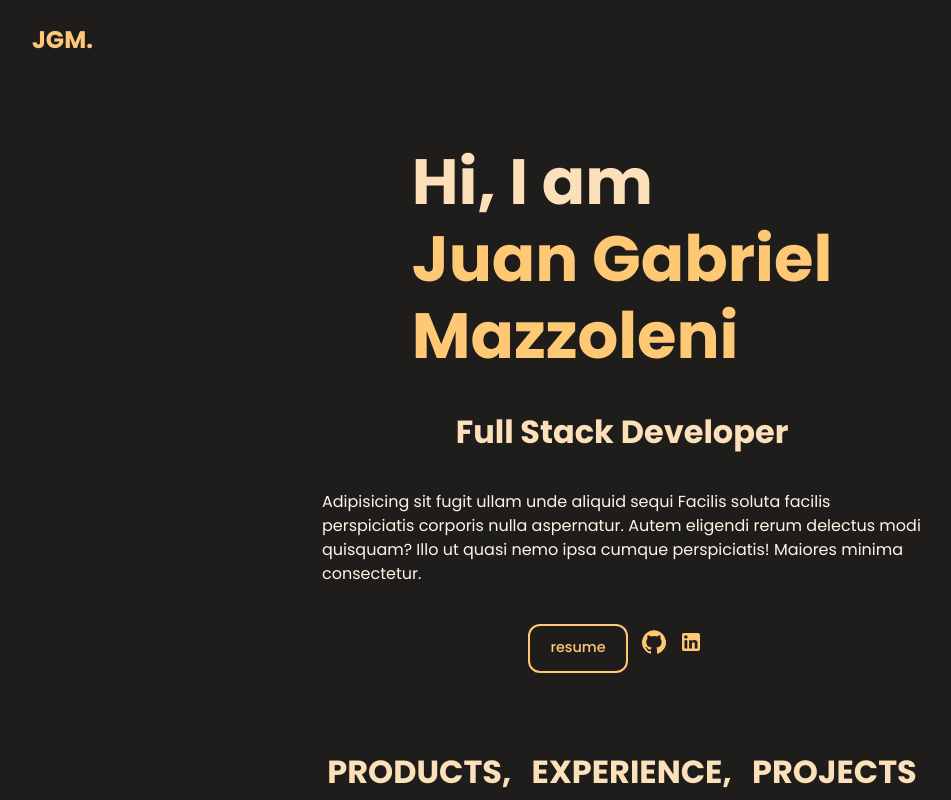
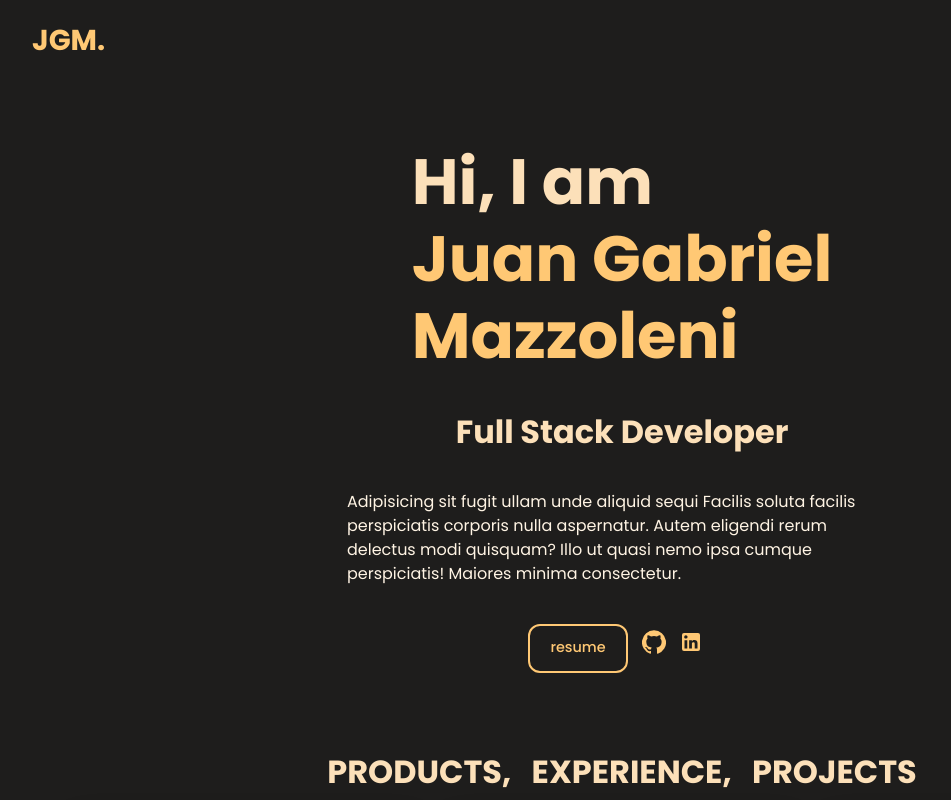
Before and after one commit to gabmzzn/portfolio, a Next.js app: page / in a window 1280 px wide. Shown: the top 800 px of the page, without its empty margins (18-969 px from the left). Built offline with nearby package versions, Linux system fonts and the light colour scheme.

Commit message:
scroll fix

```diff
--- a/components/About/About.module.css
+++ b/components/About/About.module.css
@@ -1,6 +1,6 @@
 .about {
 	flex-direction: column;
-	margin-top: 9em;
+	padding-top: 9em;
 }
 
 .name {
@@ -9,11 +9,14 @@
 
 .role {
 	margin-top: 1.2em;
+	text-align: center;
+	padding: 0 25px;
 }
 
 .desc {
 	font-size: 1rem;
 	max-width: 600px;
+	padding: 0 25px;
 }
 
 .desc,
--- a/components/Header/Header.js
+++ b/components/Header/Header.js
@@ -14,7 +14,7 @@ const Header = () => {
 
 	return (
 		<header className={`${css.header} ${scroll && css.shadow} center`}>
-			<h3 className={css.name}><a href='#'>JGM.</a></h3>
+			<a href='#'><h3 className={css.name}>JGM.</h3></a>
 			<Navbar />
 		</header>
 	)
--- a/components/Header/Header.module.css
+++ b/components/Header/Header.module.css
@@ -1,6 +1,6 @@
 .header {
 	position: fixed;
-	padding: 0 50px 0 50px;
+	padding: 0 50px;
 	top: 0;
 	left: 0;
 	right: 0;
@@ -20,6 +20,7 @@
 }
 
 .name {
-	color: var(--clr-primary);
+	color: var(--clr-primary) !important;
+	font-size: 1.8rem;
 	line-height: 1;
 }
--- a/components/Header/Navbar/Navbar.module.css
+++ b/components/Header/Navbar/Navbar.module.css
@@ -1,6 +1,6 @@
 .list {
-	font-size: 16px !important;
-	margin-right: 1.5em;
+	font-size: 18px !important;
+	/* margin-right: 1em; */
 	display: flex;
 	transition: visibility 0.3s, opacity 0.3s;
 }
@@ -25,7 +25,7 @@
 	display: none;
 }
 
-@media (max-width: 875px) {
+@media (max-width: 845px) {
 
 	.about {
 		display: block;
--- a/components/ScrollToTop/ScrollToTop.js
+++ b/components/ScrollToTop/ScrollToTop.js
@@ -3,11 +3,11 @@ import ArrowUpwardIcon from '@material-ui/icons/ArrowUpward'
 import css from './ScrollToTop.module.css'
 
 const ScrollToTop = () => {
-	const [isVisible, setIsVisible] = useState('')
+	const [visible, setVisible] = useState('')
 
 	useEffect(() => {
 		const toggleVisibility = () =>
-			window.pageYOffset > 500 ? setIsVisible('') : setIsVisible(css.visible)
+			window.pageYOffset > 500 ? setVisible(css.visible) : setVisible('')
 
 		window.addEventListener('scroll', toggleVisibility)
 		return () => window.removeEventListener('scroll', toggleVisibility)
@@ -15,7 +15,7 @@ const ScrollToTop = () => {
 
 	return (
 		<a href='#'>
-			<div className={`${css.top} ${isVisible}`}>
+			<div className={`${css.top} ${visible}`}>
 				<ArrowUpwardIcon fontSize='large' />
 			</div>
 		</a>
--- a/components/ScrollToTop/ScrollToTop.module.css
+++ b/components/ScrollToTop/ScrollToTop.module.css
@@ -8,7 +8,8 @@
 	border: 2px solid var(--clr-bg-alt);
 	padding: 10px 10px 4px 10px;
 	border-radius: 50%;
-	opacity: 100%;
+	visibility: hidden;
+	opacity: 0%;
 	transition: all 0.4s;
 }
 
@@ -18,10 +19,11 @@
 }
 
 .visible {
-	opacity: 0%;
+	opacity: 100%;
+	visibility: visible;
 }
 
-@media (max-width: 900px) {
+@media (max-width: 845px) {
 	.top {
 		display: none;
 	}
--- a/data/portfolio.js
+++ b/data/portfolio.js
@@ -135,7 +135,7 @@ const languages = [
 	{
 		title: 'Spanish',
 		description: 'Native Speaker',
-		info: 'With an Argentinian accent 😉'
+		info: 'With an Argentinian accent 🧉'
 	}
 ]
 
--- a/package.json
+++ b/package.json
@@ -6,13 +6,15 @@
 		"dev": "next dev",
 		"build": "next build && next export",
 		"start": "next start",
-		"lint": "next lint"
+		"lint": "next lint",
+		"dep": "next build && next export && firebase deploy"
 	},
 	"dependencies": {
 		"@material-ui/icons": "^4.11.3",
 		"@mui/icons-material": "^5.8.4",
 		"hamburger-react": "^2.5.0",
 		"next": "12.1.6",
+		"no-darkreader": "^1.0.3",
 		"react": "18.2.0",
 		"react-dom": "18.2.0",
 		"uniqid": "^5.4.0"
--- a/pages/_document.js
+++ b/pages/_document.js
@@ -9,7 +9,6 @@ export default function Document() {
 				<link rel="preconnect" href="https://fonts.googleapis.com" />
 				<link rel="preconnect" href="https://fonts.gstatic.com" crossOrigin="true" />
 				<link href="https://fonts.googleapis.com/css2?family=Poppins:wght@400;500;700&display=swap" rel="stylesheet" />
-
 			</Head>
 			<body>
 				<Main />
--- a/pages/index.js
+++ b/pages/index.js
@@ -11,7 +11,6 @@ import Contact from '../components/Contact/Contact'
 import Footer from '../components/Footer/Footer'
 import Recommendations from '../components/Recommendations/Recomendations'
 import * as portfolio from '../data/portfolio'
-
 export default function Home() {
 
 	const { about, projects, licences, education,
--- a/styles/globals.css
+++ b/styles/globals.css
@@ -8,7 +8,7 @@
 	font-size: inherit;
 	box-shadow: none;
 	box-sizing: border-box;
-	-webkit-tap-highlight-color: rgba(255, 199, 116, 0.15);
+	-webkit-tap-highlight-color: rgba(255, 199, 116, 0.1);
 }
 
 html {
```
Also changed, not shown: 2 other files (tests, documents, lock files or other folders).
